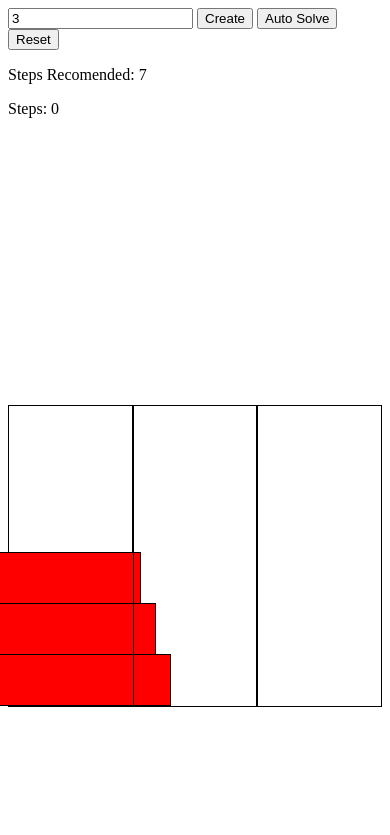
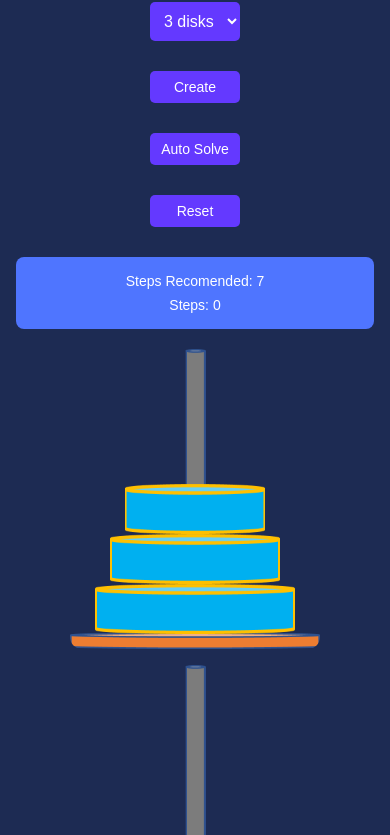
Before and after one commit to DavidTrujillo123/hanoi-towers, a plain HTML site: page index.html in a window 390 px wide. Shown: the part 72-907 px from the top of the page. Drawn offline with Linux system fonts and the light colour scheme.

Commit message:
Add images and refactor code

```diff
--- a/index.html
+++ b/index.html
@@ -1,37 +1,171 @@
 <!DOCTYPE html>
 <html lang="en">
+
 <head>
   <meta charset="UTF-8">
   <meta name="viewport" content="width=device-width, initial-scale=1.0">
   <title>Hanoi Tower</title>
   <style>
-    .container {
-      height: 100vh;
-      width: 100%;
+    * {
+      margin: 0;
+      padding: 0;
+      box-sizing: border-box;
+    }
+
+    body {
+      font-family: Arial, sans-serif;
+    }
+
+    .main-container {
+      width: 100vw;
+      min-height: 100vh;
       display: flex;
+      flex-direction: column;
       justify-content: center;
       align-items: center;
+      background-color: #1D2B53;
+      padding: 16px;
     }
-    #ta, #tb, #tc {
-      width: 300px;
-      height: 300px;
-      border: 1px solid black;
+
+    h1 {
+      color: white;
+      font-size: 2rem;
+      text-align: center;
+      margin-bottom: 20px;
+    }
+
+    .container-btns {
+      display: flex;
+      flex-wrap: wrap;
+      justify-content: center;
+      gap: 10px;
+      margin-bottom: 20px;
+    }
+
+    .container-btns button,
+    select {
+      margin: 10px;
+      padding: 10px;
+      font-size: 16px;
+      border-radius: 5px;
+      cursor: pointer;
+      background-color: #6439FF;
+      color: white;
+      border: none;
+      outline: none;
+    }
+
+    input {
+      width: 120px;
+    }
+
+    .steps {
+      background: #4F75FF;
+      padding: 16px;
+      margin-bottom: 20px;
+      color: white;
+      text-align: center;
+      border-radius: 8px;
+      width: 100%;
+      max-width: 430px;
+    }
+
+    .steps p {
+      padding: 4px;
+      margin: 0;
+    }
+
+    .container {
+      display: flex;
+      justify-content: space-around;
+      align-items: center;
+      width: 100%;
+      gap: 16px;
+      flex-wrap: wrap;
+    }
+
+    #ta,
+    #tb,
+    #tc {
+      width: 100%;
+      max-width: 250px;
+      min-height: 300px;
+      /* background-color: #7E2553; */
+      background-image: url('./images/tower.png');
+      background-repeat: no-repeat;
+      background-size: 100% 100%;
       display: flex;
       flex-direction: column;
-      justify-content: end;
+      justify-content: flex-end;
       align-items: center;
       position: relative;
+      border-radius: 12px;
+      margin: 0 8px;
+      padding: 18px;
+    }
+
+    /* Responsive design */
+    @media (max-width: 768px) {
+      h1 {
+        font-size: 1.5rem;
+      }
+
+      .container-btns button,
+      input {
+        font-size: 14px;
+        padding: 8px;
+      }
+
+      #ta,
+      #tb,
+      #tc {
+        /* max-width: 200px; */
+        width: 100%;
+        height: 250px;
+      }
+    }
+
+    @media (max-width: 480px) {
+      .container-btns {
+        flex-direction: column;
+      }
+
+      .steps {
+        font-size: 14px;
+        padding: 12px;
+      }
+
+      .container {
+        flex-direction: column;
+      }
+
+      #ta,
+      #tb,
+      #tc {
+        /* max-width: 150px; */
+        width: 100%;
+        height: 200px;
+      }
     }
   </style>
 </head>
-<body>
+
+<body class="main-container">
   <h1>Hanoi Tower</h1>
-  <input type="number" min="3" value="3" id="nDisksInput" placeholder="Enter the number of disks">
-  <button id="btnCreate">Create</button>
-  <button id="btnAutoSolve">Auto Solve</button>
-  <button id="btnReset">Reset</button>
-  <p id="stepsRecomendedTag"></p>
-  <p id="stepsTag"></p>
+  <div class="container-btns">
+    <select id="nDisksSelect">
+      <option value="3">3 disks</option>
+      <option value="4">4 disks</option>
+      <option value="5">5 disks</option>
+    </select>
+    <button id="btnCreate">Create</button>
+    <button id="btnAutoSolve">Auto Solve</button>
+    <button id="btnReset">Reset</button>
+  </div>
+  <div class="steps">
+    <p id="stepsRecomendedTag"></p>
+    <p id="stepsTag"></p>
+  </div>
 
   <div class="container">
     <div id="ta"></div>
@@ -40,4 +174,5 @@
   </div>
   <script type="module" src="./js/index.js"></script>
 </body>
+
 </html>
--- a/js/disk.mjs
+++ b/js/disk.mjs
@@ -7,22 +7,25 @@ export class Disk{
     this.disk = document.createElement("div");
     this.disk.style.height = `${this.height}px`;
     this.disk.style.width = `${this.width}px`;
-    this.disk.style.backgroundColor = "red";
-    this.disk.style.border = "1px solid";
+    // this.disk.style.backgroundColor = "#7CF5FF";
+    // this.disk.style.border = "1px solid";
+    this.disk.style.backgroundImage = "url(../images/disk.png)";
+    // this.disk.style.backgroundSize = "conver";
+    this.disk.style.backgroundSize = "100% 100%";
+    this.disk.style.backgroundRepeat = "no-repeat";
+    this.disk.style.backgroundPosition = "center";
     this.disk.style.position = "absolute";
   }
 
   setIsMounted(bool){
     this.isMounted = bool;
   }
-
   getIsMounted(){
     return this.isMounted;
   }
   getDisk() {
     return this.disk;
   }
-
   view(){
     console.log(this.disk);
   }
--- a/js/index.js
+++ b/js/index.js
@@ -1,6 +1,6 @@
 import { Towers } from "./towers.mjs";
 
-let $nDisksInput = document.getElementById("nDisksInput").value;
+let $nDisksSelect = document.getElementById("nDisksSelect").value;
 const $btnCreate = document.getElementById("btnCreate");
 const $ta = document.getElementById("ta");
 const $tb = document.getElementById("tb");
@@ -10,7 +10,7 @@ const $btnReset = document.getElementById("btnReset");
 const $stepsTag = document.getElementById("stepsTag");
 const $stepsRecomendedTag = document.getElementById("stepsRecomendedTag");
 
-let towers = new Towers($nDisksInput, $stepsTag, $ta, $tb, $tc);
+let towers = new Towers($nDisksSelect, $stepsTag, $ta, $tb, $tc);
 
 $stepsRecomendedTag.textContent = `Steps Recomended: ${towers.getStepsRecomended()}`;
 
@@ -36,19 +36,23 @@ $tc.addEventListener("click", () => {
 });
 
 $btnAutoSolve.addEventListener("click", async () => {
-  setDisableBtns(true);
-  await towers.autoSolve();
-  setDisableBtns(false);
+  let text = "To auto solve you need restart!\nOK or Cancel.";
+  if (confirm(text)) {
+    towers.reset();
+    setDisableBtns(true);
+    await towers.autoSolve();
+    setDisableBtns(false);
+  }
 });
 
 $btnReset.addEventListener("click", () => {
   towers.reset();
-  // towers = new Towers($nDisksInput, $stepsTag, $ta, $tb, $tc);
+  // towers = new Towers($nDisksSelect, $stepsTag, $ta, $tb, $tc);
 });
 
 $btnCreate.addEventListener("click", () => {
   towers.resetAll();
-  $nDisksInput = document.getElementById("nDisksInput").value;
-  towers = new Towers($nDisksInput, $stepsTag, $ta, $tb, $tc);
+  $nDisksSelect = document.getElementById("nDisksSelect").value;
+  towers = new Towers($nDisksSelect, $stepsTag, $ta, $tb, $tc);
   $stepsRecomendedTag.textContent = `Steps recomended: ${towers.getStepsRecomended()}`;
 });
--- a/js/tower.mjs
+++ b/js/tower.mjs
@@ -6,18 +6,18 @@ export class Tower {
     this.tower = tower;
     this.isActive = false;
     this.disks = [];
+    this.height = 50;
+    this.width = 200;
+    this.bottom = 15;
     this.fillTower();
   }
 
   fillTower() {
-    const height = 50;
-    const width = 200;
-
     for (let i = 0; i < this.nDisks; i++) {
-      const newDisk = new Disk(height, width - 30 * i);
+      const newDisk = new Disk(this.height, this.width - 30 * i);
       this.tower.appendChild(newDisk.getDisk());
       this.disks.push(newDisk);
-      newDisk.getDisk().style.bottom = `${i * height + i}px`;
+      newDisk.getDisk().style.bottom = `${this.bottom + i * this.height}px`;
     }
   }
 
@@ -33,7 +33,7 @@ export class Tower {
     this.tower.appendChild(newDisk.getDisk());
     this.disks.push(newDisk);
     this.nDisks = this.disks.length;
-    newDisk.getDisk().style.bottom = `${50*(this.nDisks-1)}px`;
+    newDisk.getDisk().style.bottom = `${(this.height * (this.nDisks - 1))+this.bottom}px`;
     return newDisk;
   }
 
@@ -58,7 +58,6 @@ export class Tower {
     const { diskObj, diskTag } = this.getTopDisk();
 
     diskTag.style.top = `0px`;
-    diskTag.style.backgroundColor = "green";
     diskObj.setIsMounted(!this.isActive);
     this.isActive = !this.isActive;
   }
@@ -67,7 +66,6 @@ export class Tower {
     const { diskObj, diskTag } = this.getTopDisk();
 
     diskTag.style.top = `initial`;
-    diskTag.style.backgroundColor = "yellow";
     diskObj.setIsMounted(!this.isActive);
     this.isActive = !this.isActive;
   }
@@ -79,13 +77,10 @@ export class Tower {
     this.nDisks = this.disks.length;
   }
 
-  deleteAllDisks(){
+  deleteAllDisks() {
     this.tower.replaceChildren();
     this.disks = [];
     this.nDisks = 0;
-  }
-  printTower() {
-    // console.log('tower', this.tower, 'nDisk');
   }
 
   printDisk() {
--- a/js/towers.mjs
+++ b/js/towers.mjs
@@ -14,14 +14,22 @@ export class Towers {
   }
 
   handleTowerDiskActions(towerPrime, towerSec, towerTri) {
+    if(
+      towerPrime.disks.length <= 0 &&
+      !towerSec.isActive &&
+      !towerTri.isActive)
+    {
+      return;
+    }
+
     if (!towerPrime.isActive) {
       if (towerSec.isActive) {
-        this.moveDiskTower(towerPrime, towerSec);
+        this.handdleMoveDiskTower(towerPrime, towerSec);
         return;
       }
 
       if (towerTri.isActive) {
-        this.moveDiskTower(towerPrime, towerTri);
+        this.handdleMoveDiskTower(towerPrime, towerTri);
         return;
       }
 
@@ -33,7 +41,7 @@ export class Towers {
     }
   }
 
-  moveDiskTower(toTower, formTower) {
+  handdleMoveDiskTower(toTower, formTower) {
     this.handleSteps();
     if (toTower.disks.length <= 0) {
       formTower.moveDiskTower(toTower);
@@ -97,9 +105,6 @@ export class Towers {
     this.resetAll();
 
     this.towerA = new Tower(this.nDisks, this.towerA.tower);
-    // this.towerB = new Tower(0, this.towerB.tower);
-    // this.towerC = new Tower(0, this.towerC.tower);
-    // this.stepsTag = stepsTag;
     this.steps = 0;
 
     this.stepsTag.textContent = `Steps: ${this.steps}`;
```
Also changed, not shown: images/disk.png (added), images/tower.png (added).
